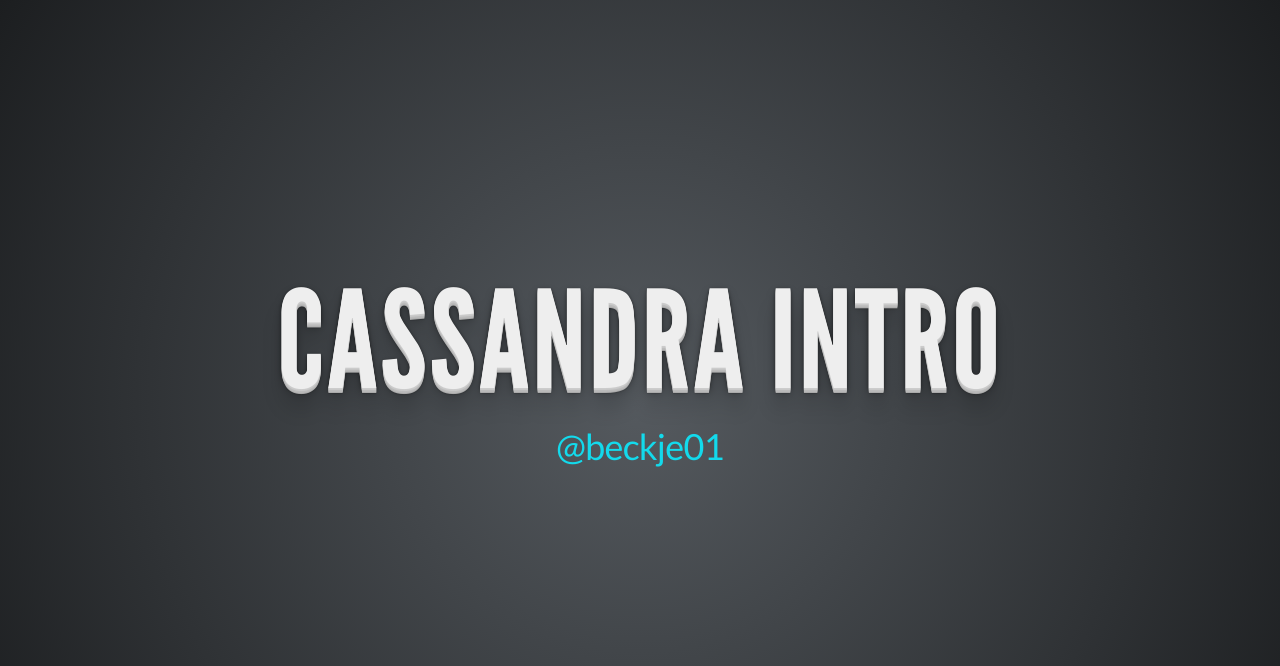
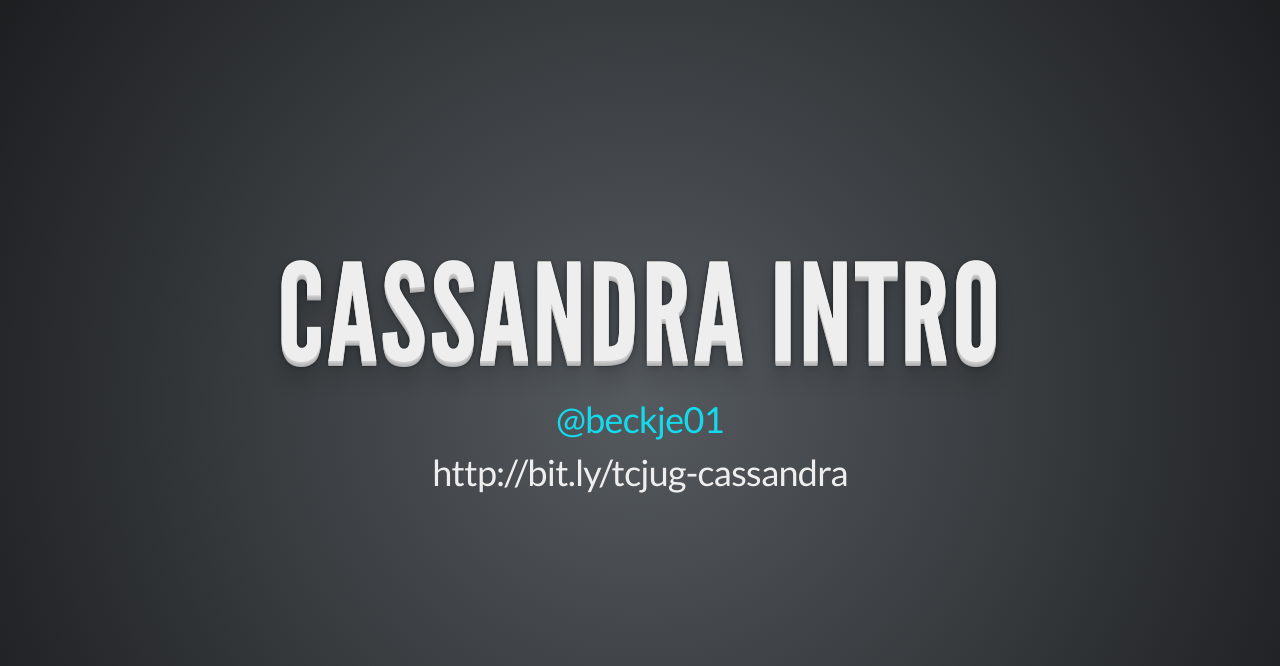
Before and after one commit to beckje01/tcjug-2014-cassandra-intro, a website: page index.html in a window 1280 px wide. Shown: the top 666 px of the page. Drawn offline with Linux system fonts and the light colour scheme.

Commit message:
update links

```diff
--- a/index.html
+++ b/index.html
@@ -39,7 +39,7 @@
 				<a href="https://twitter.com/beckje01">@beckje01</a>
 				</p>
 				<p>
-
+					http://bit.ly/tcjug-cassandra
 				</p>
     </section>
 
```
Also changed, not shown: README.md.
